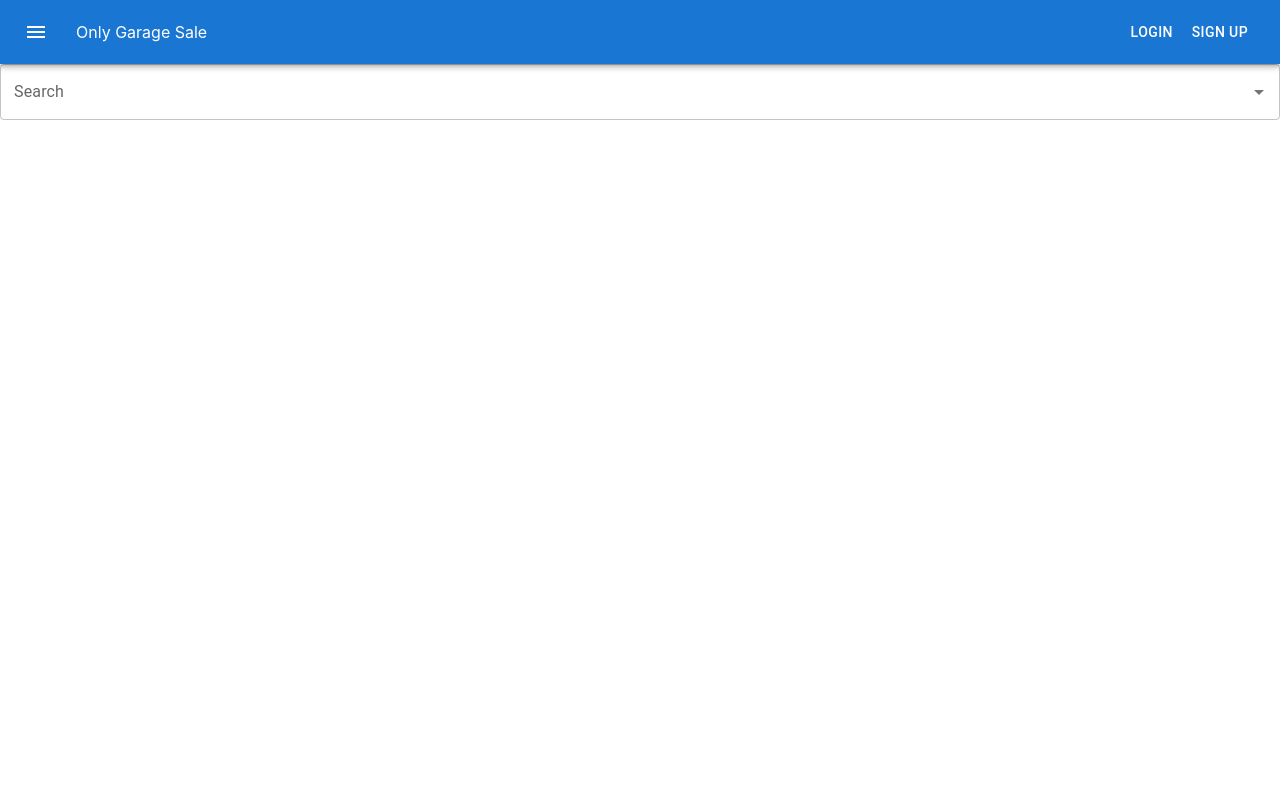
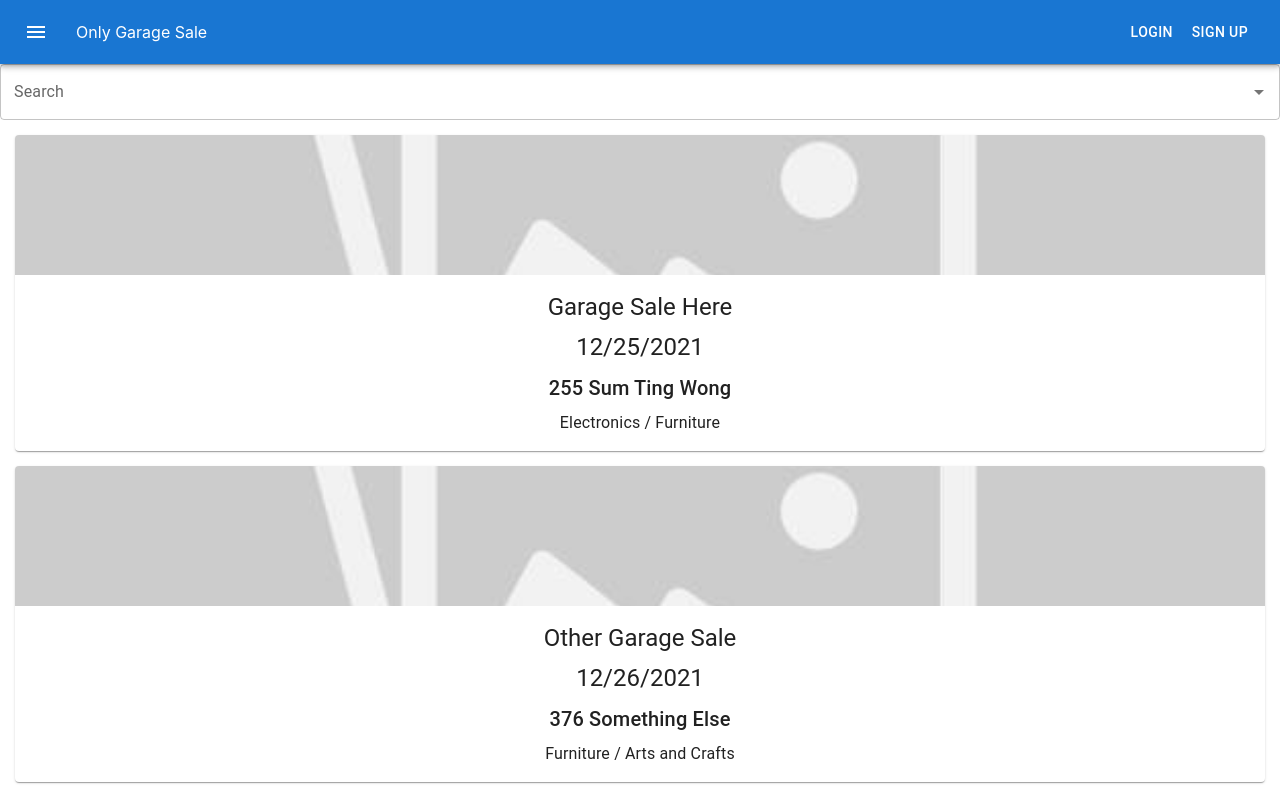
Before and after one commit to aidanamato/only-garage-sale, a React (Create React App) app in the folder client/: page / in a window 1280 px wide. Shown: the top 795 px of the page. Built offline with nearby package versions, Linux system fonts and the light colour scheme.

Commit message:
added garage sale cards

```diff
--- a/client/src/App.js
+++ b/client/src/App.js
@@ -9,7 +9,7 @@ import { PageProvider } from './utils/GlobalState';
 import './App.css';
 
 // pages
-import Search from './components/Search/Search';
+import Home from './pages/Home';
 import Login from './pages/Login';
 import Settings from './pages/Settings';
 import NoMatch from './pages/NoMatch';
@@ -21,7 +21,7 @@ function App() {
       <PageProvider>
         <Navbar />
         <Routes>
-            <Route exact path="/" element={<Search/>} />
+            <Route exact path="/" element={<Home/>} />
             <Route exact path="/login" element={<Login/>} />
             <Route exact path="/settings" element={<Settings/>} />
             <Route path="*" element={<NoMatch/>} />
--- /dev/null
+++ b/client/src/components/Cards/index.js
@@ -0,0 +1,81 @@
+import * as React from 'react';
+import Card from '@mui/material/Card';
+import CardContent from '@mui/material/CardContent';
+import CardMedia from '@mui/material/CardMedia';
+import Typography from '@mui/material/Typography';
+import { CardActionArea } from '@mui/material';
+
+import photo from './assets/placeholder.jpg';
+
+function ActionAreaCard() {
+    const sales = [
+        {
+            title: 'Garage Sale Here',
+            photo: photo,
+            date: '12/25/2021',
+            address: '255 Sum Ting Wong',
+            tags: ['Electronics', ' / ', 'Furniture']
+        },
+        {
+            title: 'Other Garage Sale',
+            photo: photo,
+            date: '12/26/2021',
+            address: '376 Something Else',
+            tags: ['Furniture', ' / ', 'Arts and Crafts']
+        },
+        {
+            title: 'Other Garage Sale',
+            photo: photo,
+            date: '12/26/2021',
+            address: '376 Something Else',
+            tags: ['Furniture', ' / ', 'Arts and Crafts']
+        },
+        {
+            title: 'Other Garage Sale',
+            photo: photo,
+            date: '12/26/2021',
+            address: '376 Something Else',
+            tags: ['Furniture', ' / ', 'Arts and Crafts']
+        },
+        {
+            title: 'Other Garage Sale',
+            photo: photo,
+            date: '12/26/2021',
+            address: '376 Something Else',
+            tags: ['Furniture', ' / ', 'Arts and Crafts']
+        }
+    ]
+
+  return (
+    <>
+        {sales.map((sale) => (
+            <Card sx={{ margin: '15px', textAlign: 'center' }} key={sale.title}>
+                <CardActionArea>
+                    <CardMedia
+                        component="img"
+                        height="140"
+                        image={sale.photo}
+                        alt="placeholder"
+                    />
+                    <CardContent>
+                        <Typography gutterBottom variant="h5" component="div">
+                            {sale.title}
+                        </Typography>
+                        <Typography gutterBottom variant="h5" component="div">
+                            {sale.date}
+                        </Typography>
+                        <Typography gutterBottom variant="h6" component="div">
+                            {sale.address}
+                        </Typography>
+                        <Typography variant="body1" component="div">
+                            {sale.tags}
+                        </Typography>
+                    </CardContent>
+                </CardActionArea>
+            </Card>
+        ))}
+    </>
+  );
+}
+
+export default ActionAreaCard;
--- a/client/src/pages/Home.js
+++ b/client/src/pages/Home.js
@@ -1,13 +1,13 @@
 import React from 'react';
 
-import Navbar from '../components/Navbar';
-import Search from '../components/Search';
+import Search from '../components/Search/index';
+import ActionAreaCard from '../components/Cards';
 
 const Home = () => {
   return (
     <>
-      <Navbar />
       <Search />
+      <ActionAreaCard />
     </>
   );
 };
```
Also changed, not shown: client/src/components/Cards/assets/placeholder.jpg (added), client/src/components/Search/index.js (renamed from client/src/components/Search/Search.js), 1 other file (tests, documents, lock files or other folders).
